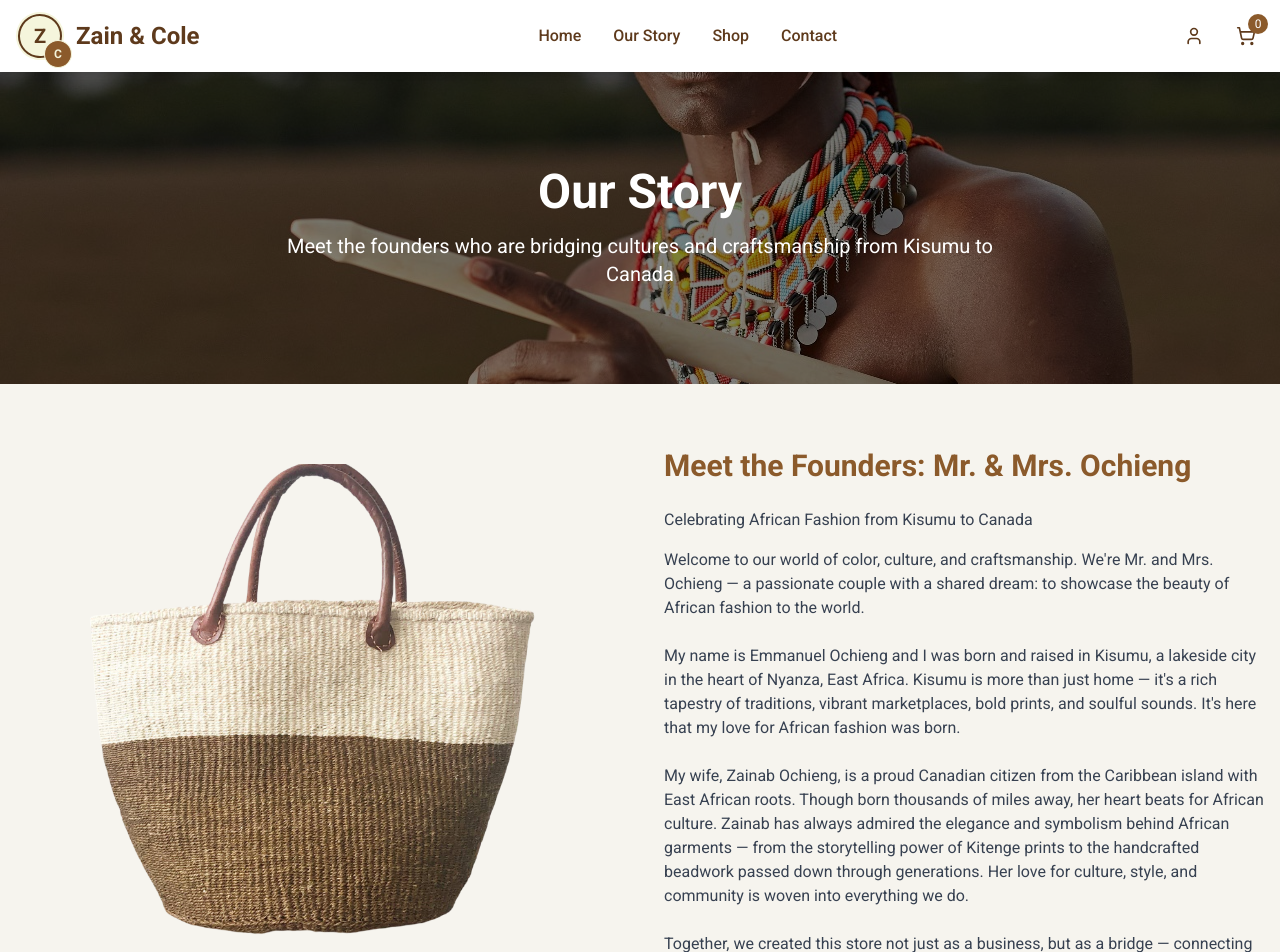
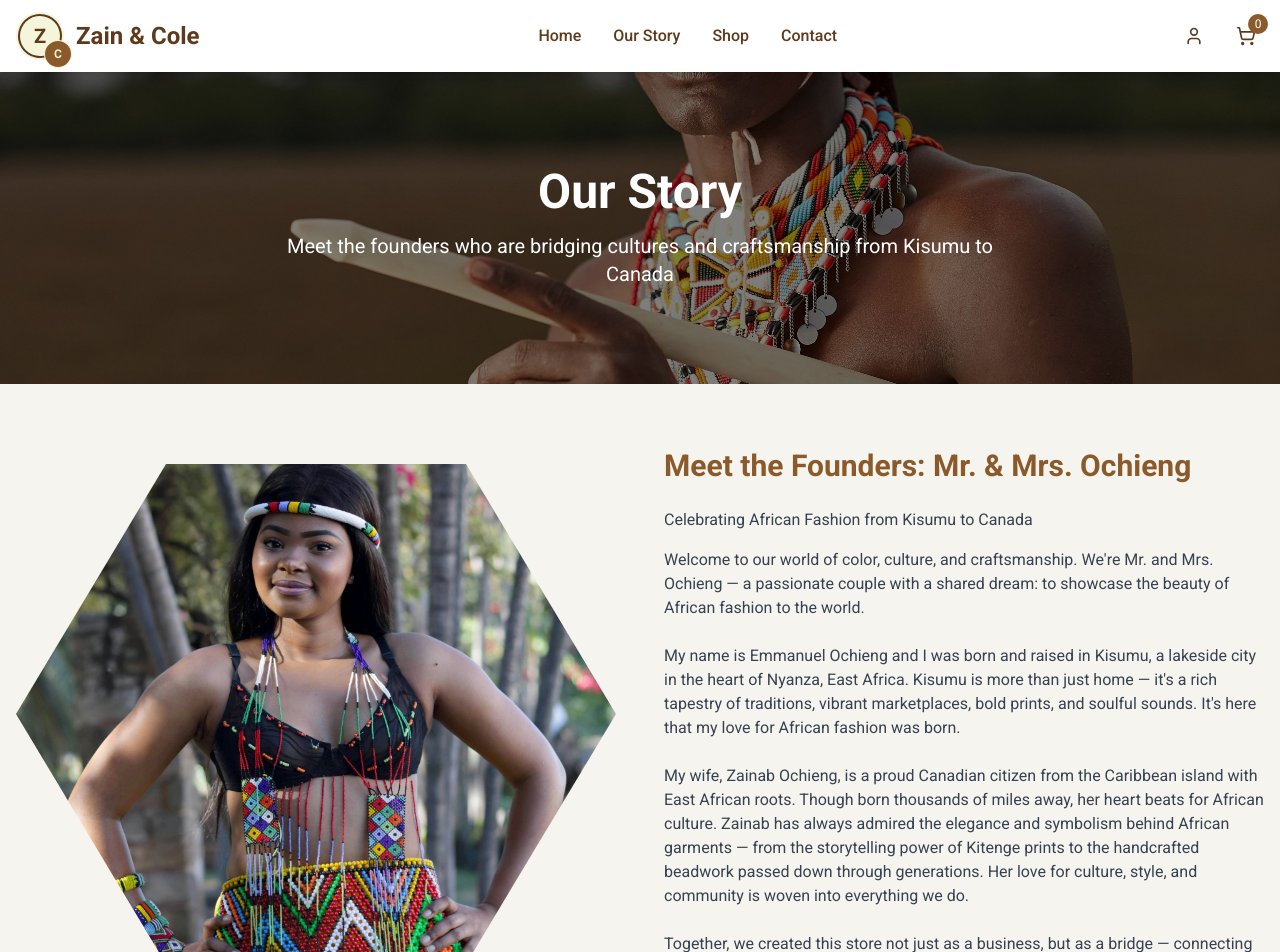
Before and after one commit to luvayi-art/zainandcole, a React (Vite) app: page /story in a window 1280 px wide. Shown: the top 952 px of the page. Built offline with nearby package versions, Linux system fonts and the light colour scheme.

Commit message:
Update StoryPage
Use the specified image for the founders section.

```diff
--- a/src/pages/StoryPage.tsx
+++ b/src/pages/StoryPage.tsx
@@ -27,7 +27,7 @@ const StoryPage = () => {
               <div className="relative">
                 <div className="hexagon overflow-hidden w-full h-[400px] md:h-[500px]">
                   <img
-                    src="/lovable-uploads/499133cc-c5a7-4d55-81c9-20b1876853cc.png"
+                    src="/lovable-uploads/7f69757e-4d48-4777-a19f-d88e822c3d55.png"
                     alt="Mr. & Mrs. Ochieng"
                     className="w-full h-full object-cover"
                   />
```
Also changed, not shown: public/lovable-uploads/7f69757e-4d48-4777-a19f-d88e822c3d55.png (added).
